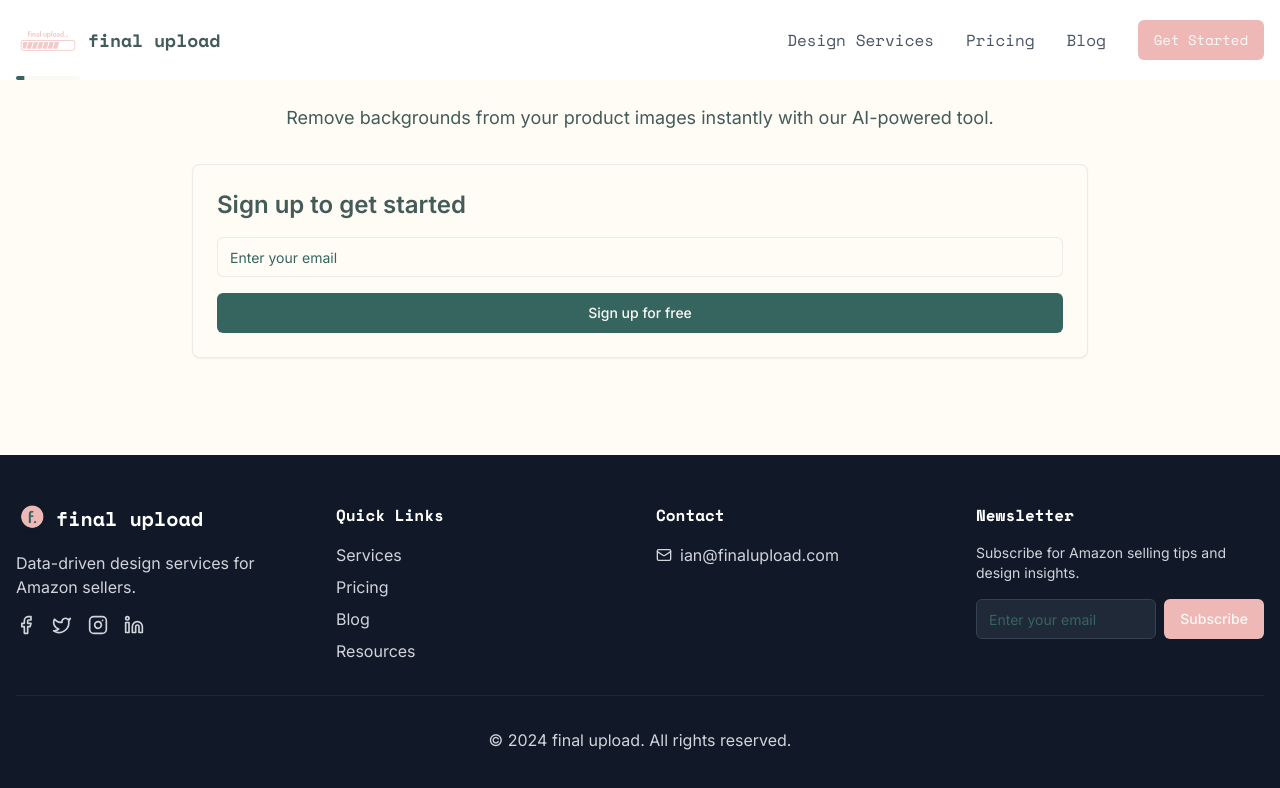
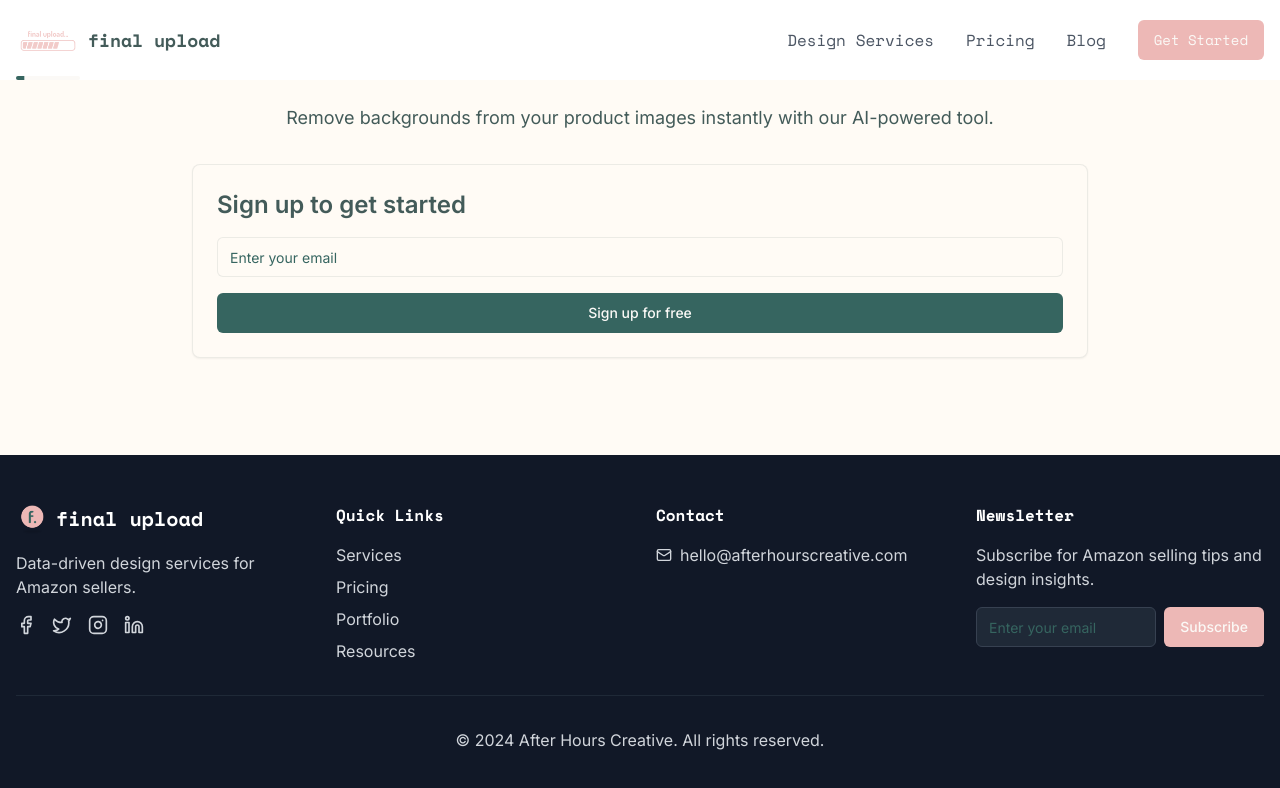
Before and after one commit to Mavic1027/Final-Upload, a React (Vite) app: page /background-remover in a window 1280 px wide. Shown: the top 788 px of the page. Built offline with nearby package versions, Linux system fonts and the light colour scheme.

Commit message:
Reverted to edit 80851b80-82d0-410e-ae18-3bf1075ce960: "Add logo and update text
Updated the logo in the header component and changed the wording to reflect "final upload" throughout the application.
[skip gpt_engineer]"

```diff
--- a/src/components/Footer.tsx
+++ b/src/components/Footer.tsx
@@ -55,8 +55,8 @@ export const Footer = () => {
                 </a>
               </li>
               <li>
-                <a href="#blog" className="hover:text-accent">
-                  Blog
+                <a href="#portfolio" className="hover:text-accent">
+                  Portfolio
                 </a>
               </li>
               <li>
@@ -73,9 +73,9 @@ export const Footer = () => {
             </h4>
             <ul className="space-y-2">
               <li className="flex items-center">
-                <Mail size={16} className="mr-2 flex-shrink-0" />
-                <a href="mailto:ian@finalupload.com" className="hover:text-accent break-all">
-                  ian@finalupload.com
+                <Mail size={16} className="mr-2" />
+                <a href="mailto:hello@afterhourscreative.com" className="hover:text-accent">
+                  hello@afterhourscreative.com
                 </a>
               </li>
             </ul>
@@ -85,7 +85,7 @@ export const Footer = () => {
             <h4 className="font-heading font-semibold text-white mb-4">
               Newsletter
             </h4>
-            <p className="mb-4 text-sm">
+            <p className="mb-4">
               Subscribe for Amazon selling tips and design insights.
             </p>
             <div className="flex gap-2">
@@ -103,7 +103,7 @@ export const Footer = () => {
 
         <div className="border-t border-gray-800 pt-8 text-center">
           <p>
-            © {year} final upload. All rights reserved.
+            © {year} After Hours Creative. All rights reserved.
           </p>
         </div>
       </div>
```
